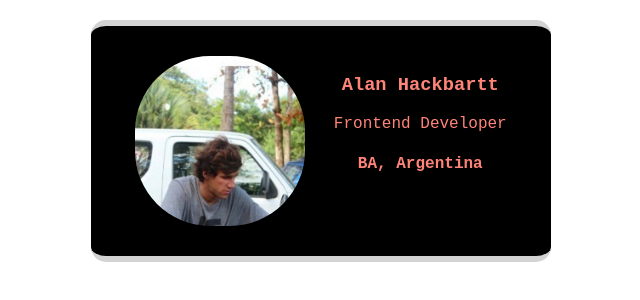
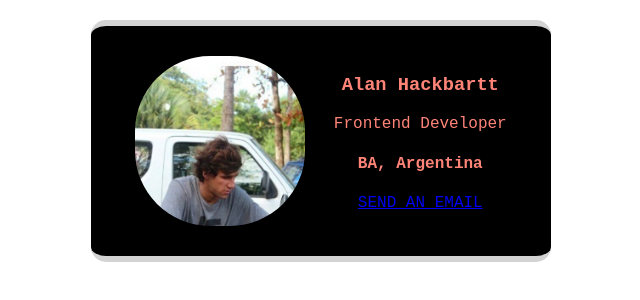
Before and after one commit to Alan-H-H/bussines-card, a website built with Vite: page index.html in a window 1280 px wide. Shown: the whole page, without its empty margins (319-959 px from the left). Built offline with nearby package versions, Linux system fonts and the light colour scheme.

Commit message:
Update index.html

```diff
--- a/index.html
+++ b/index.html
@@ -9,6 +9,7 @@
                 <h3>Alan Hackbartt</h3>
                 <p>Frontend Developer</p>
                 <h4>BA, Argentina</h4>
+                <a href="mailto: hackbarttalan@gmail.com"> SEND AN EMAIL </a>
             </div>
         </div>
     </body>
```
